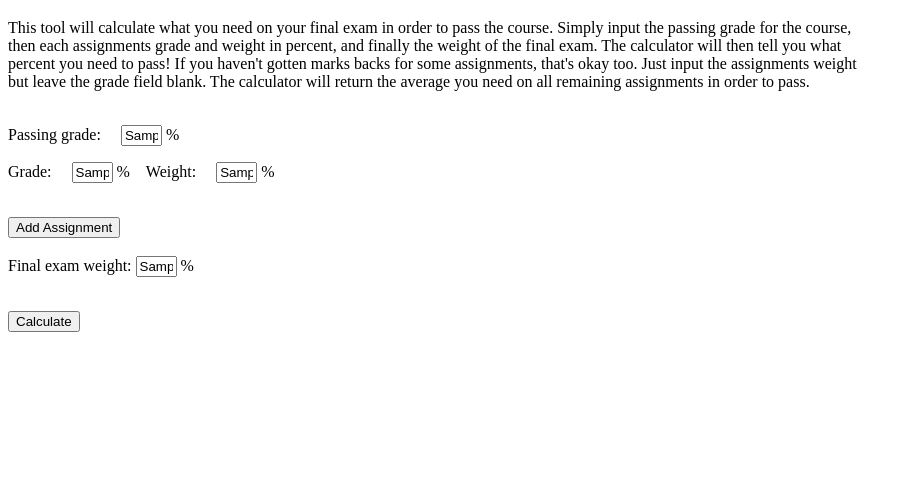
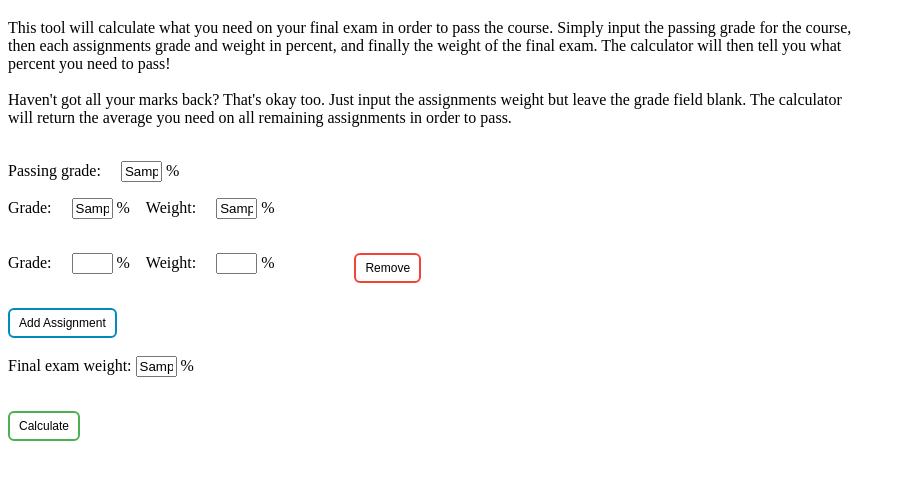
Before and after one commit to Jasper-Nelligan/Finals-Calculator, a plain HTML site: page finals_calculator.html in a window 1280 px wide. Both pictures are taken after typing "Sample", "Sample", "Sample", "Sample" into the empty fields and a click on the button "Add Assignment". Shown: the part 61-540 px from the top of the page, without its empty margins (0-912 px from the left). Drawn offline with Linux system fonts and the light colour scheme.

Commit message:
Add button style with CSS

```diff
--- a/finals_calculator.html
+++ b/finals_calculator.html
@@ -14,8 +14,9 @@
     <p>
         This tool will calculate what you need on your final exam in order to pass the course. Simply input the passing grade for the course,<br>
         then each assignments grade and weight in percent, and finally the weight of the final exam. The calculator will then tell you what<br>
-        percent you need to pass! If you haven't gotten marks backs for some assignments, that's okay too. Just input the assignments weight<br>
-        but leave the grade field blank. The calculator will return the average you need on all remaining assignments in order to pass.<br><br>
+        percent you need to pass!<br><br>
+        Haven't got all your marks back? That's okay too. Just input the assignments weight but leave the grade field blank. The calculator<br>
+        will return the average you need on all remaining assignments in order to pass.<br><br>
     </p>
     <div id="form">
         <label for="pass_grade">Passing grade:</label>
@@ -37,18 +38,15 @@
         <div class="clear" id="clear_0">&nbsp;</div>
     </div>
 
-    <button type="button">Add Assignment</button>
-
+    <button type="button" id="add_btn">Add Assignment</button>
     <div class="clear" id="clear_0">&nbsp;</div>
 
     <label for="final_weight">Final exam weight:</label>
     <input type="text" id="final_weight" name="final_weight" maxlength="6" size="2">
     <p<span>%</span></p>
-
     <div class="clear" id="clear_0">&nbsp;</div>
 
-    <button type="button">Calculate</button>
-
+    <button type="button" id="calc_btn">Calculate</button>
     <div class="clear" id="clear_0">&nbsp;</div>
 </body>
 
--- a/script.js
+++ b/script.js
@@ -95,6 +95,7 @@ function add_assignment(){
     let button = document.createElement("button");
     button.type = "button";
     button.id = `remove_${counter}`;
+    button.className = "remove_btn";
     button.addEventListener("click",
         function(){
             del_assignment(counter);
@@ -120,7 +121,7 @@ function add_assignment(){
  * assignmnet_num: the assigment number to be removed. This is automatically
  * filled when the assignment field was created.
  *
- *
+ */
 function del_assignment(assignment_num){
     let grade = document.getElementById(`grade_field_${assignment_num}`);
     grade.remove();
--- a/style.css
+++ b/style.css
@@ -18,6 +18,49 @@
 }
 
 /* Used to create input boxes on a new line */
-.clear{
+.clear {
   clear:both;
 }
+
+button {
+  cursor: pointer;
+  background-color: white;
+  border-radius: 0.5em;
+  color: black; /*color refers to text*/
+  padding: 0.5em 0.75em;
+  text-align: center;
+  text-decoration: none;
+  display: inline-block;
+  font-size: 0.75em;
+  transition-duration: 0.2s;
+}
+
+button:hover {
+  color: white;
+  box-shadow: 0 8px 12px 0 rgba(0,0,0,0.24), 0 10px 30px 0 rgba(0,0,0,0.19);
+}
+
+#add_btn {
+  border: 2px solid #008CBA;
+}
+
+#add_btn:hover {
+  background-color: #008CBA;
+  transform: translateY(4px);
+}
+
+#calc_btn {
+  border: 2px solid #4CAF50;
+}
+
+#calc_btn:hover {
+  background-color: #4CAF50;
+}
+
+.remove_btn {
+  border: 2px solid #f44336;
+}
+
+.remove_btn:hover {
+  background-color: #f44336;
+}
```
